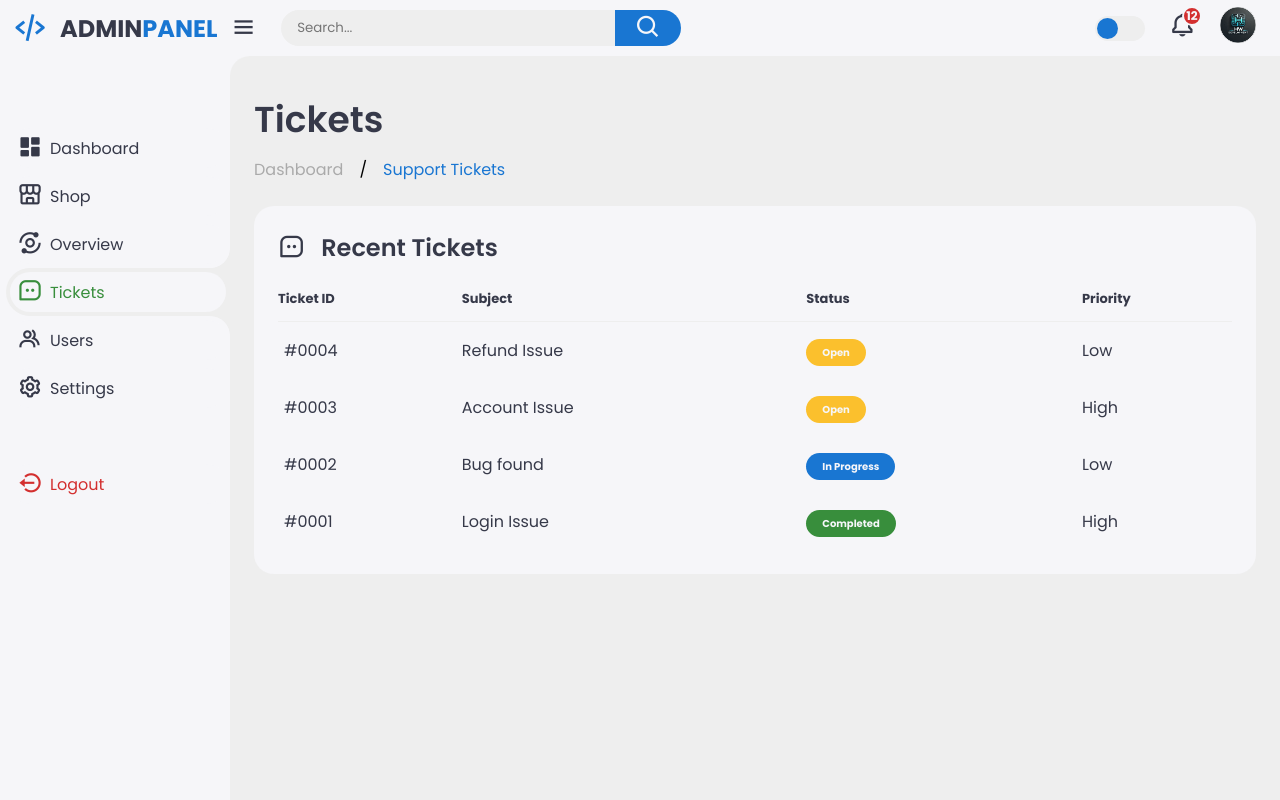
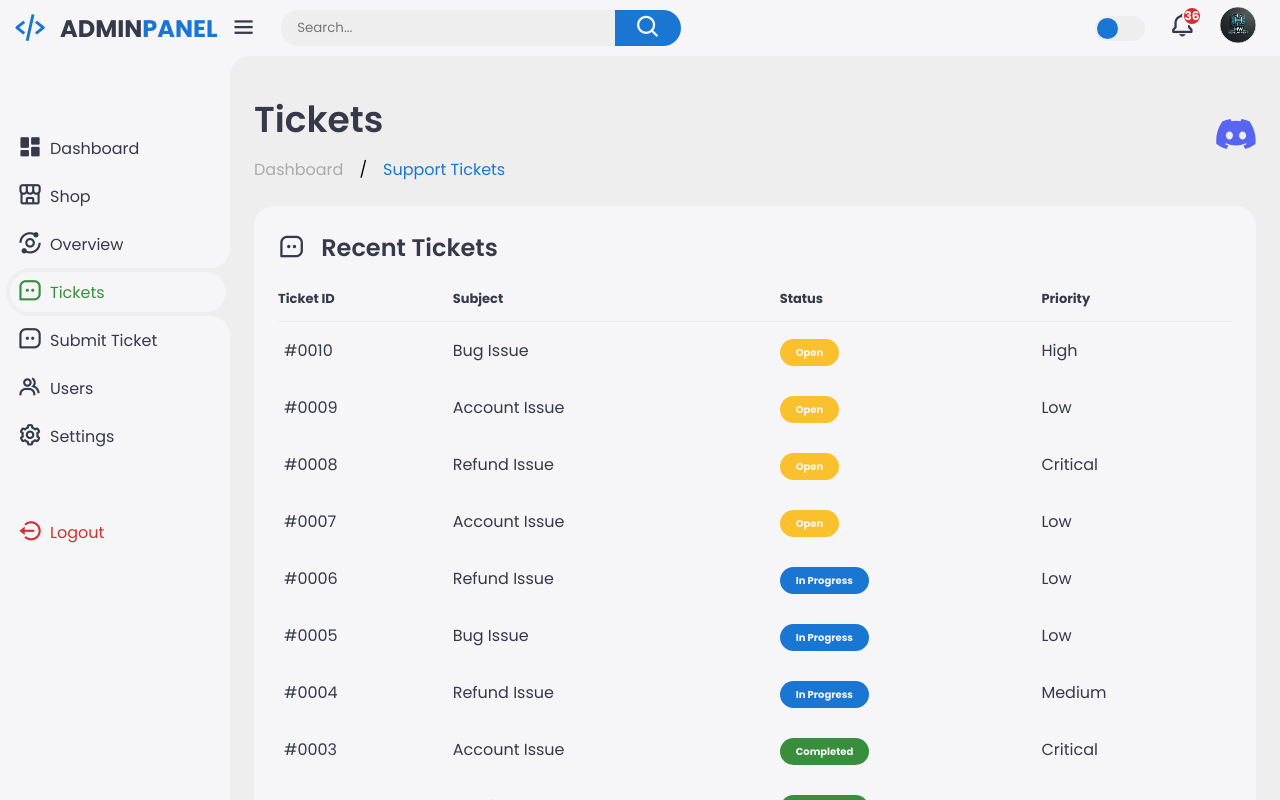
Before and after one commit to Mistrix00/website, a plain HTML site: page ticket.html in a window 1280 px wide. Drawn offline with nearby package versions, Linux system fonts and the light colour scheme; a script that the page names is missing.

Commit message:
Update ticket.html

```diff
--- a/ticket.html
+++ b/ticket.html
@@ -22,6 +22,7 @@
             <li><a href="shop.html"><i class='bx bx-store-alt'></i>Shop</a></li>
             <li><a href="index.html"><i class='bx bx-analyse'></i>Overview</a></li>
             <li class="active"><a href="ticket.html"><i class='bx bx-message-square-dots'></i>Tickets</a></li>
+            <li><a href="submit_ticket.html"><i class='bx bx-message-square-dots'></i>Submit Ticket</a></li>
             <li><a href="users.html"><i class='bx bx-group'></i>Users</a></li> <!-- Update link to users.html -->
             <li><a href="settings.html"><i class='bx bx-cog'></i>Settings</a></li> <!-- Update link to settings.html -->
         </ul>
@@ -51,7 +52,7 @@
             <label for="theme-toggle" class="theme-toggle"></label>
             <a href="#" class="notif">
                 <i class='bx bx-bell'></i>
-                <span class="count">12</span>
+                <span class="count">36</span>
             </a>
             <a href="#" class="profile">
                 <img src="logo.png">
@@ -69,6 +70,11 @@
                         <li><a href="#" class="active">Support Tickets</a></li>
                     </ul>
                 </div>
+                <a href="https://discord.gg/mZyj9gZ4" target="_blank">
+                    <svg xmlns="http://www.w3.org/2000/svg" viewBox="0 0 127.14 96.36" width="40" height="30">
+                      <path fill="#5865F2" d="M107.7 8.07A105.15 105.15 0 0 0 81.47 0a72.06 72.06 0 0 0-3.36 6.83 97.68 97.68 0 0 0-29.11 0A72.04 72.04 0 0 0 45.64 0a105.89 105.89 0 0 0-26.25 8.09C2.79 32.65-1.71 56.6.54 80.21a105.73 105.73 0 0 0 32.17 16.15 77.7 77.7 0 0 0 6.89-11.11 68.42 68.42 0 0 1-10.85-5.18c.91-.66 1.8-1.34 2.66-2a75.57 75.57 0 0 0 63.82 0c.87.71 1.76 1.39 2.66 2a68.68 68.68 0 0 1-10.87 5.19 77.2 77.2 0 0 0 6.89 11.1 105.25 105.25 0 0 0 32.19-16.14c2.64-27.38-4.51-51.48-18.9-72.09ZM42.45 65.69C36.18 65.69 31 60 31 53s5-12.74 11.43-12.74S54 46 53.89 53s-5.05 12.69-11.44 12.69Zm42.24 0C78.41 65.69 73.25 60 73.25 53s5-12.74 11.44-12.74S96.23 46 96.12 53s-5.04 12.69-11.43 12.69Z"/>
+                    </svg>
+                </a>
             </div>
 
             <!-- Ticket List -->
@@ -89,23 +95,65 @@
                         </thead>
                         <tbody>
                             <tr>
-                                <td>#0004</td>
-                                <td>Refund Issue</td>
+                                <td>#0010</td>
+                                <td>Bug Issue</td>
+                                <td><span class="status pending">Open</span></td>
+                                <td>High</td>
+                            </tr>
+
+                            <tr>
+                                <td>#0009</td>
+                                <td>Account Issue</td>
                                 <td><span class="status pending">Open</span></td>
                                 <td>Low</td>
                             </tr>
 
                             <tr>
+                                <td>#0008</td>
+                                <td>Refund Issue</td>
+                                <td><span class="status pending">Open</span></td>
+                                <td>Critical</td>
+                            </tr>
+
+                            <tr>
+                                <td>#0007</td>
+                                <td>Account Issue</td>
+                                <td><span class="status pending">Open</span></td>
+                                <td>Low</td>
+                            </tr>
+
+                            <tr>
+                                <td>#0006</td>
+                                <td>Refund Issue</td>
+                                <td><span class="status process">In Progress</span></td>
+                                <td>Low</td>
+                            </tr>
+
+                            <tr>
+                                <td>#0005</td>
+                                <td>Bug Issue</td>
+                                <td><span class="status process">In Progress</span></td>
+                                <td>Low</td>
+                            </tr>
+
+                            <tr>
+                                <td>#0004</td>
+                                <td>Refund Issue</td>
+                                <td><span class="status process">In Progress</span></td>
+                                <td>Medium</td>
+                            </tr>
+
+                            <tr>
                                 <td>#0003</td>
                                 <td>Account Issue</td>
-                                <td><span class="status pending">Open</span></td>
-                                <td>High</td>
+                                <td><span class="status completed">Completed</span></td>
+                                <td>Critical</td>
                             </tr>
 
                             <tr>
                                 <td>#0002</td>
                                 <td>Bug found</td>
-                                <td><span class="status process">In Progress</span></td>
+                                <td><span class="status completed">Completed</span></td>
                                 <td>Low</td>
                             </tr>
 
```
